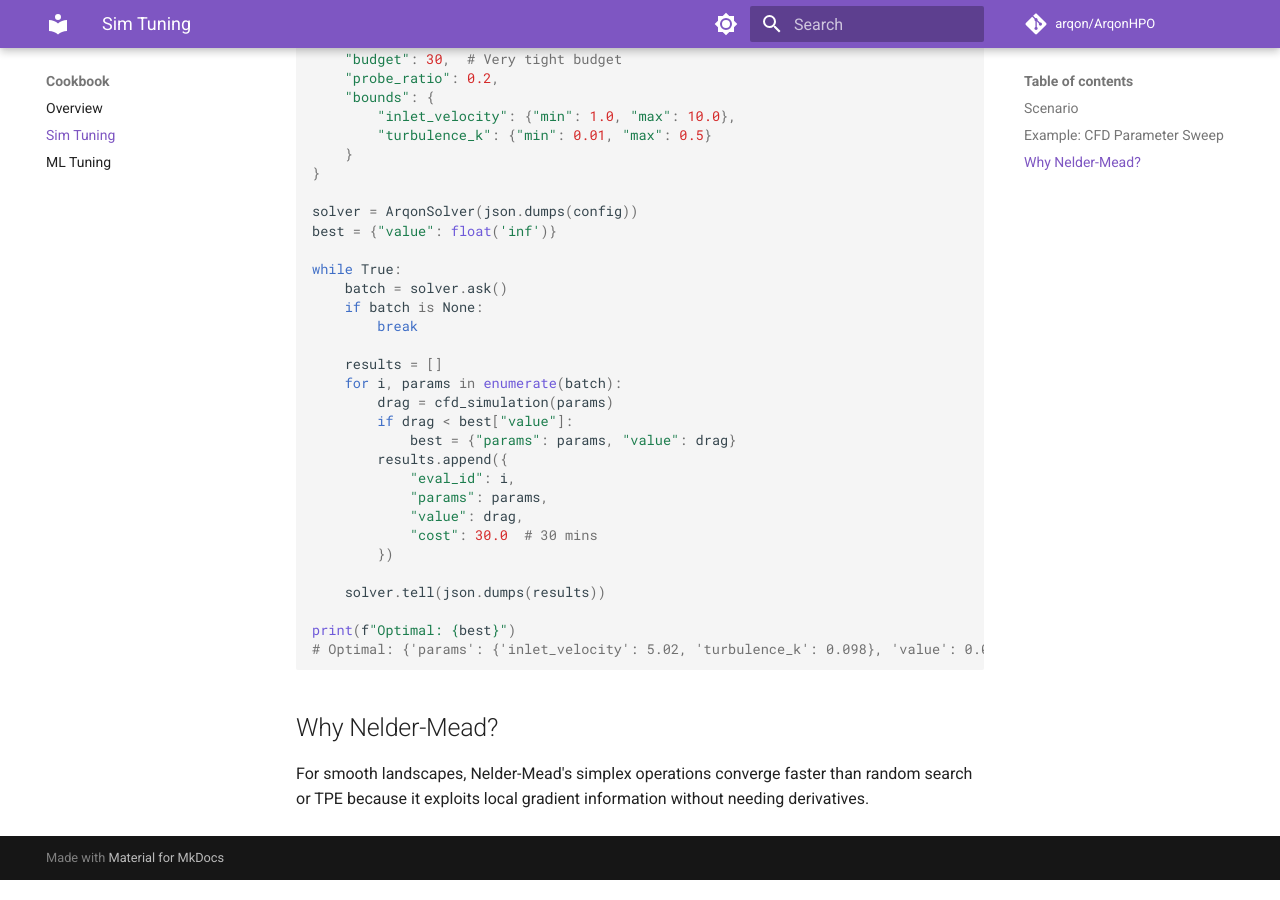
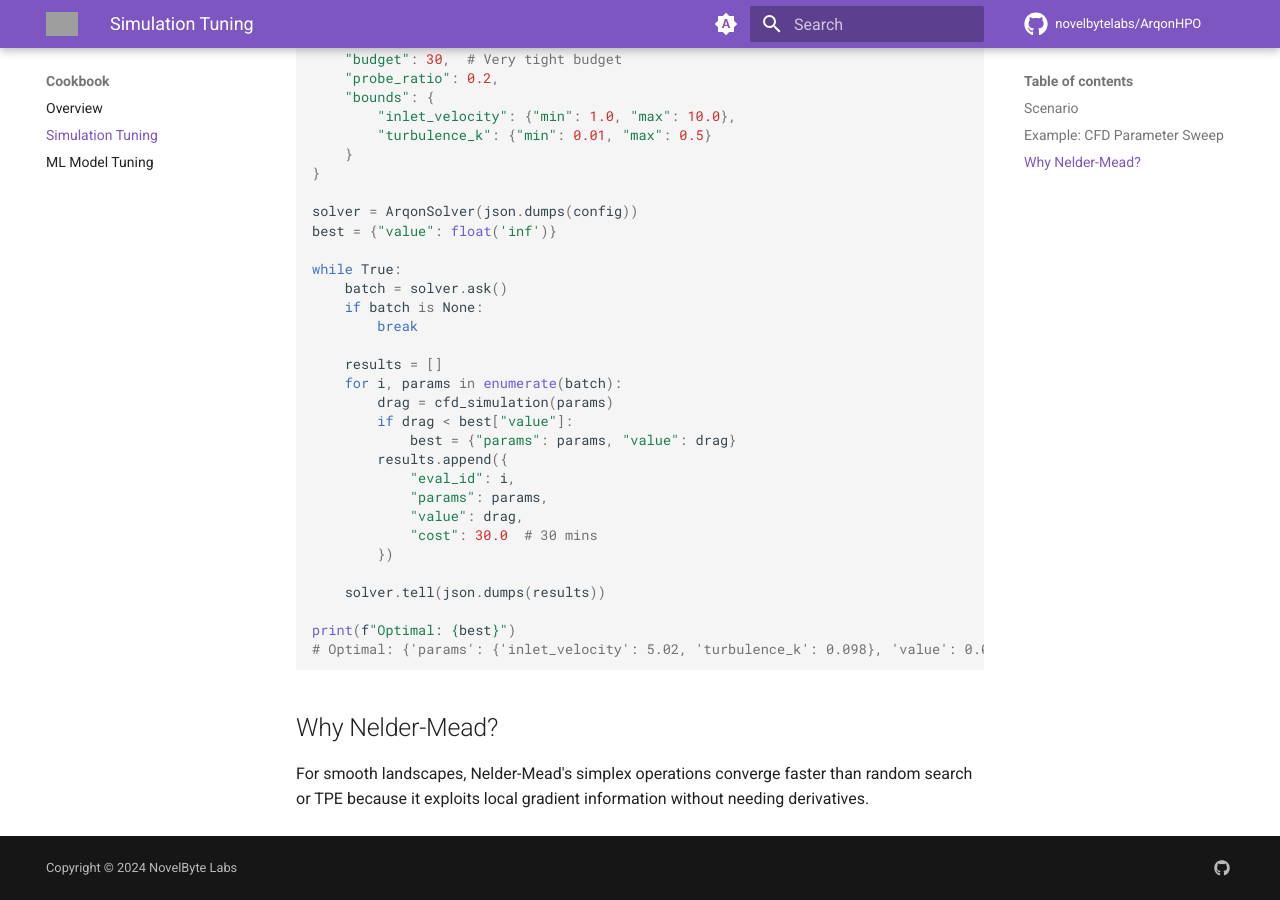
Before and after one commit to novelbytelabs/ArqonHPO, an MkDocs documentation site: the page built from docs/docs/cookbook/sim_tuning.md, in a window 1280 px wide and 900 px high, scrolled down 914 px. Built offline with MkDocs 1.6.1 and Material for MkDocs 9.7.7, drawn with Linux system fonts in a browser that asks for light colours; comment, search, counter and statistics services are not loaded; grey boxes are pictures that could not be loaded.

```diff
--- a/docs/mkdocs.yml
+++ b/docs/mkdocs.yml
@@ -1,35 +1,59 @@
 site_name: ArqonHPO
-site_url: https://arqon.dev/hpo
-repo_url: https://github.com/arqon/ArqonHPO
-repo_name: arqon/ArqonHPO
+site_description: "Adaptive Hyperparameter Optimization with automatic strategy selection"
+site_author: NovelByte Labs
+site_url: https://novelbytelabs.github.io/ArqonHPO/
+repo_url: https://github.com/novelbytelabs/ArqonHPO
+repo_name: novelbytelabs/ArqonHPO
+copyright: Copyright &copy; 2024 NovelByte Labs
 
 theme:
   name: material
   palette:
-    - scheme: default
+    - media: "(prefers-color-scheme)"
+      toggle:
+        icon: material/brightness-auto
+        name: Switch to light mode
+    - media: "(prefers-color-scheme: light)"
+      scheme: default
       primary: deep purple
+      accent: amber
       toggle:
         icon: material/brightness-7
         name: Switch to dark mode
-    - scheme: slate
+    - media: "(prefers-color-scheme: dark)"
+      scheme: slate
       primary: deep purple
+      accent: amber
       toggle:
         icon: material/brightness-4
-        name: Switch to light mode
+        name: Switch to system preference
   features:
     - navigation.tabs
     - navigation.sections
     - navigation.expand
+    - navigation.top
+    - search.suggest
+    - search.highlight
     - content.code.copy
     - content.code.annotate
+  icon:
+    repo: fontawesome/brands/github
+  logo: https://raw.githubusercontent.com/novelbytelabs/ArqonHPO/main/docs/assets/logo.svg
+  favicon: https://raw.githubusercontent.com/novelbytelabs/ArqonHPO/main/docs/assets/favicon.ico
+
+extra:
+  social:
+    - icon: fontawesome/brands/github
+      link: https://github.com/novelbytelabs/ArqonHPO
+  generator: false
 
 nav:
   - Home: index.md
   - Quickstart: quickstart.md
   - Cookbook:
       - Overview: cookbook/index.md
-      - Sim Tuning: cookbook/sim_tuning.md
-      - ML Tuning: cookbook/ml_tuning.md
+      - Simulation Tuning: cookbook/sim_tuning.md
+      - ML Model Tuning: cookbook/ml_tuning.md
   - Reference:
       - Python API: reference/python.md
       - Rust API: reference/rust.md
@@ -41,13 +65,21 @@ nav:
 
 plugins:
   - search
-  - mike
 
 markdown_extensions:
   - admonition
   - pymdownx.highlight:
       anchor_linenums: true
+      line_spans: __span
+      pygments_lang_class: true
+  - pymdownx.inlinehilite
+  - pymdownx.snippets
   - pymdownx.superfences
   - pymdownx.details
+  - pymdownx.tabbed:
+      alternate_style: true
   - attr_list
   - md_in_html
+  - tables
+  - toc:
+      permalink: true
```
Also changed, not shown: docs/index.md (added, +17 -0 lines), 5 other files.
